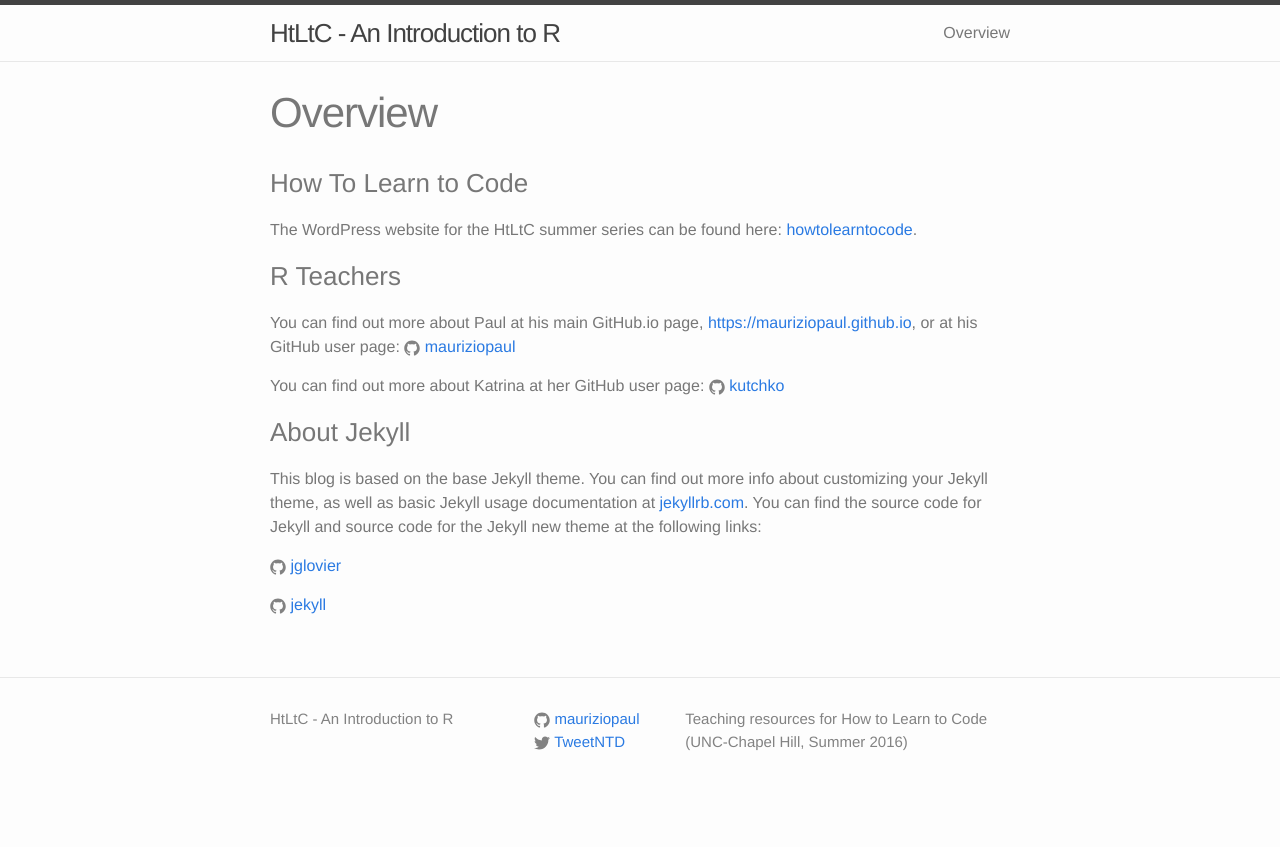
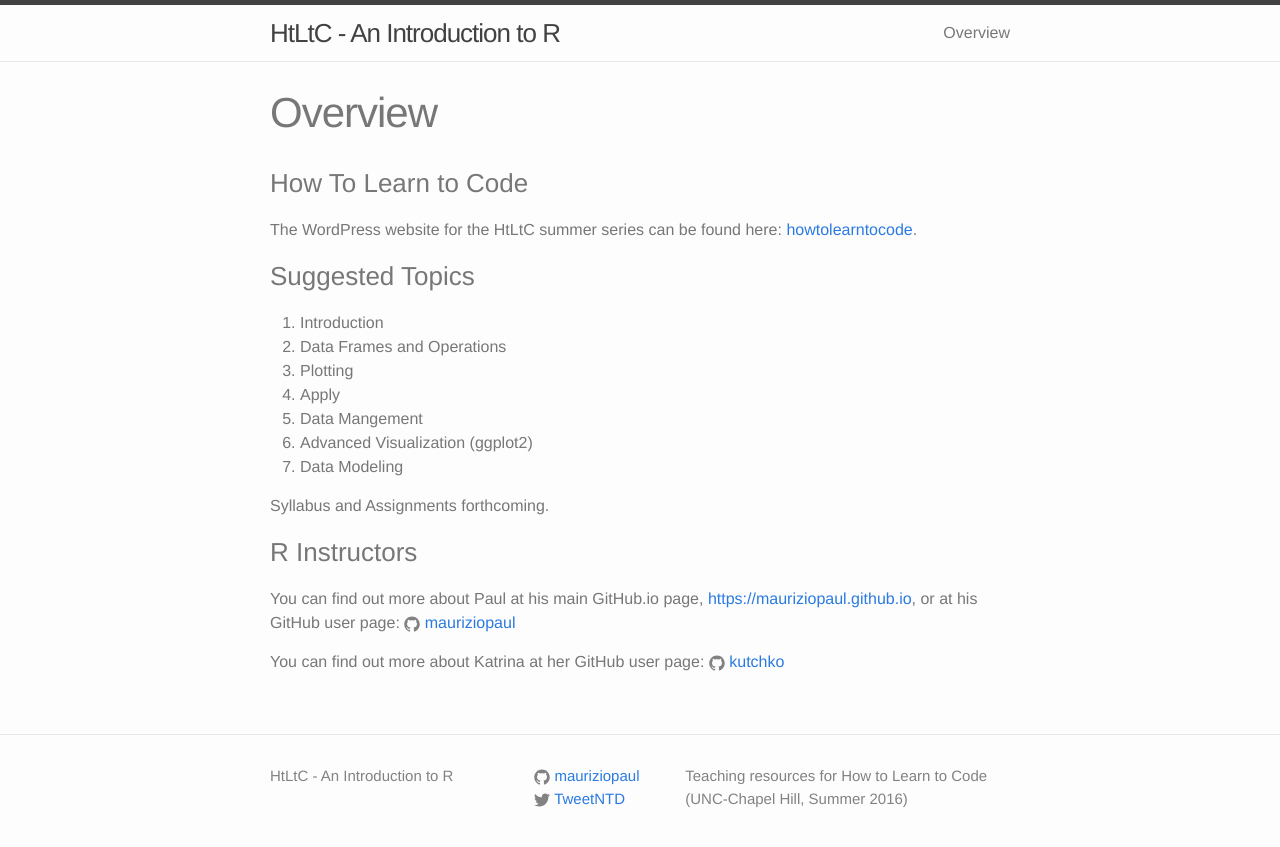
Before and after one commit to mauriziopaul/intro-to-R, a Jekyll site: the page built from overview.md, in a window 1280 px wide. Shown: the top 847 px of the page. Built offline with Jekyll 4.4.1, drawn with Linux system fonts in a browser that asks for light colours.

Commit message:
modified overview

```diff
--- a/overview.md
+++ b/overview.md
@@ -8,15 +8,18 @@
 The WordPress website for the HtLtC summer series can be found here:
 [howtolearntocode](http://howtolearntocode.web.unc.edu).
 
-### R Teachers
+### Suggested Topics
+1. Introduction
+2. Data Frames and Operations
+3. Plotting
+4. Apply
+5. Data Mangement
+6. Advanced Visualization (ggplot2)
+7. Data Modeling
+
+Syllabus and Assignments forthcoming.
+
+### R Instructors
 You can find out more about Paul at his main GitHub.io page, [https://mauriziopaul.github.io](https://mauriziopaul.github.io), or at his GitHub user page: {% include icon-github.html username="mauriziopaul" %}
 
 You can find out more about Katrina at her GitHub user page: {% include icon-github.html username="kutchko" %}
-
-
-### About Jekyll
-This blog is based on the base Jekyll theme. You can find out more info about customizing your Jekyll theme, as well as basic Jekyll usage documentation at [jekyllrb.com](http://jekyllrb.com/). You can find the source code for Jekyll and source code for the Jekyll new theme at the following links:
-
-{% include icon-github.html username="jglovier" %}
-
-{% include icon-github.html username="jekyll" %}
```
